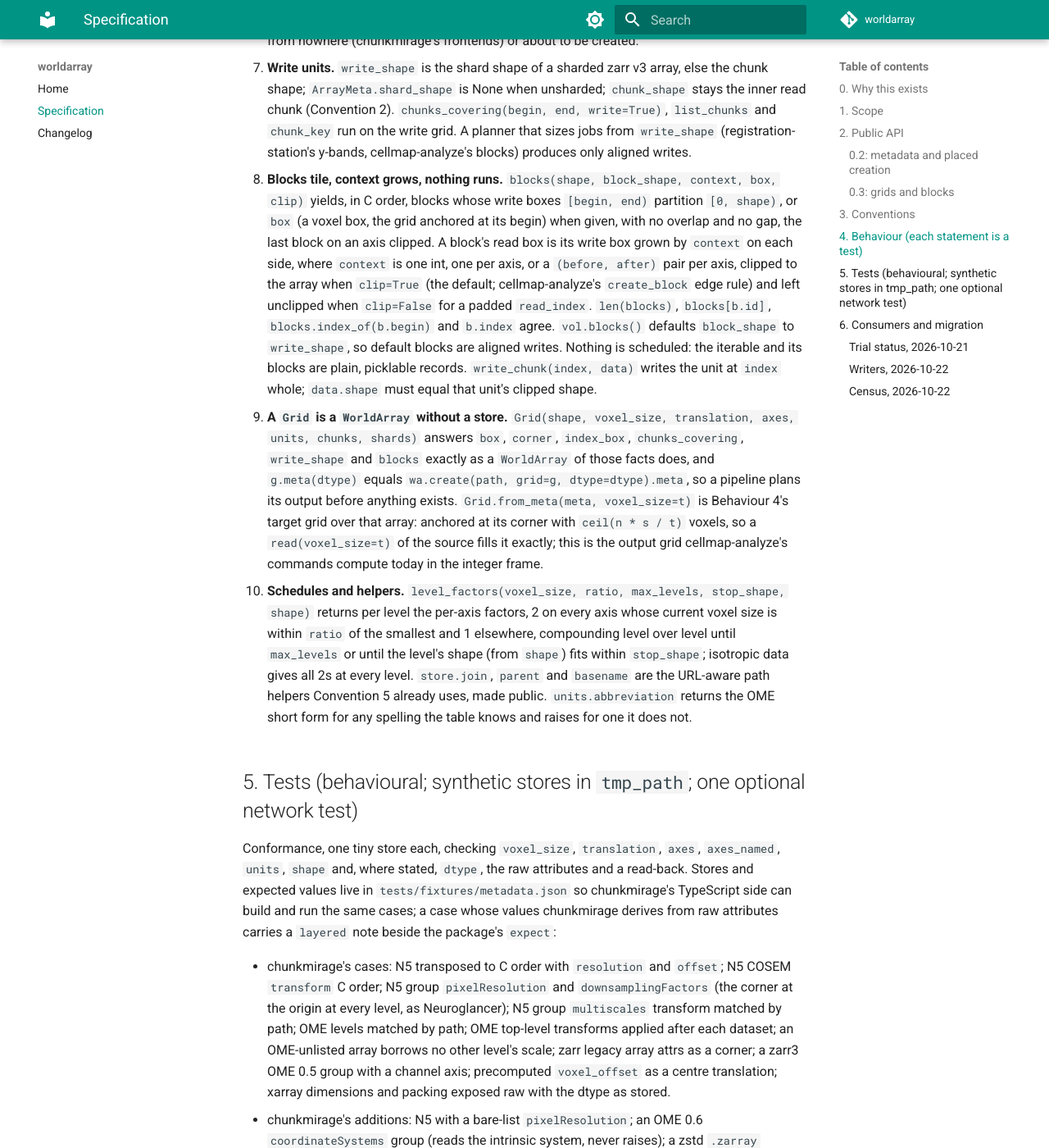
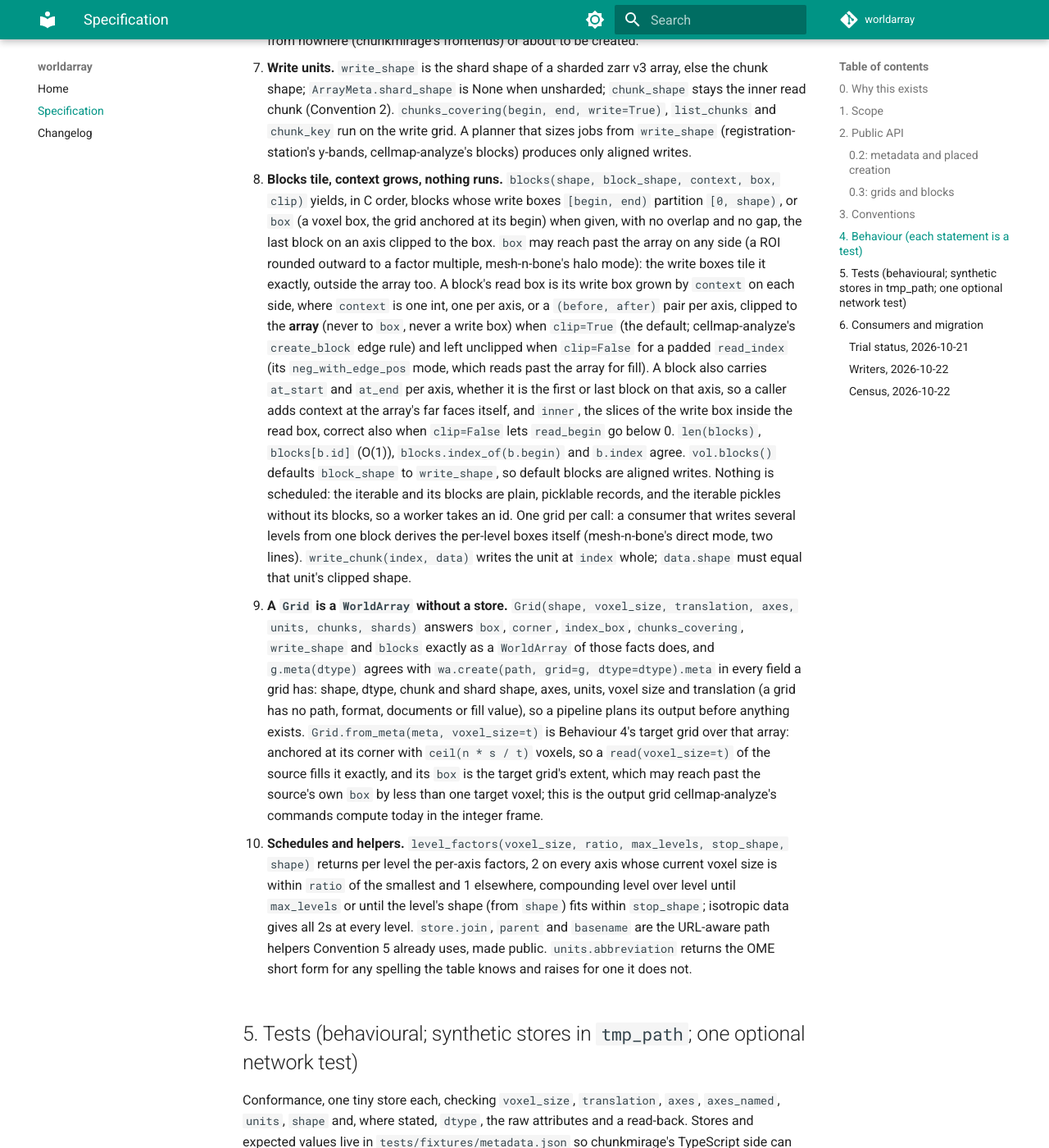
Before and after one commit to JaneliaSciComp/worldarray, an MkDocs documentation site: the page built from docs/spec.md, in a window 1280 px wide and 1400 px high, scrolled down 17565 px. Shown: the whole window at 82% size. Built offline with MkDocs 1.6.1 and Material for MkDocs 9.7.7, drawn with Linux system fonts in a browser that asks for light colours; comment, search, counter and statistics services are not loaded; some of the changed text lies outside the part shown.

Commit message:
0.3: grids and blocks wired to the array
vol.blocks() (block_shape defaults to write_shape), vol.write_chunk(index,
data) for one whole write unit, wa.create(path, grid=g, dtype=) taking shape,
placement, axes, units, chunks and shards from a Grid, Grid.meta carrying the
shard shape. Spec Behaviour 17 gains what the two block-iterator consumers
asked for and the subagent built: a box that may reach past the array with
only read boxes clipped, at_start/at_end per axis, inner slices, a picklable
iterable with O(1) blocks[id]; Behaviour 18 names the fields a grid's meta
shares with the created array's; Open question 6 is resolved. README and
CHANGELOG for 0.3.0.

Claude-Session: https://claude.ai/code/session_0141wgF8mkGbjGfBFKfKhp64

```diff
--- a/docs/spec.md
+++ b/docs/spec.md
@@ -723,24 +723,38 @@ Behaviours 10 to 16 are 0.2; 17 to 19 are 0.3.
 17. **Blocks tile, context grows, nothing runs.** `blocks(shape, block_shape, context, box,
     clip)` yields, in C order, blocks whose write boxes `[begin, end)` partition `[0,
     shape)`, or `box` (a voxel box, the grid anchored at its begin) when given, with no
-    overlap and no gap, the last block on an axis clipped. A block's read box is its write
-    box grown by `context` on each side, where `context` is one int, one per axis, or a
-    `(before, after)` pair per axis, clipped to the array when `clip=True` (the default;
-    cellmap-analyze's `create_block` edge rule) and left unclipped when `clip=False` for a
-    padded `read_index`. `len(blocks)`, `blocks[b.id]`, `blocks.index_of(b.begin)` and
+    overlap and no gap, the last block on an axis clipped to the box. `box` may reach past
+    the array on any side (a ROI rounded outward to a factor multiple, mesh-n-bone's halo
+    mode): the write boxes tile it exactly, outside the array too. A block's read box is
+    its write box grown by `context` on each side, where `context` is one int, one per
+    axis, or a `(before, after)` pair per axis, clipped to the **array** (never to `box`,
+    never a write box) when `clip=True` (the default; cellmap-analyze's `create_block` edge
+    rule) and left unclipped when `clip=False` for a padded `read_index` (its
+    `neg_with_edge_pos` mode, which reads past the array for fill). A block also carries
+    `at_start` and `at_end` per axis, whether it is the first or last block on that axis,
+    so a caller adds context at the array's far faces itself, and `inner`, the slices of
+    the write box inside the read box, correct also when `clip=False` lets `read_begin`
+    go below 0. `len(blocks)`, `blocks[b.id]` (O(1)), `blocks.index_of(b.begin)` and
     `b.index` agree. `vol.blocks()` defaults `block_shape` to `write_shape`, so default
     blocks are aligned writes. Nothing is scheduled: the iterable and its blocks are plain,
-    picklable records. `write_chunk(index, data)` writes the unit at `index` whole;
-    `data.shape` must equal that unit's clipped shape.
+    picklable records, and the iterable pickles without its blocks, so a worker takes an
+    id. One grid per call: a consumer that writes several levels from one block derives
+    the per-level boxes itself (mesh-n-bone's direct mode, two lines). `write_chunk(index,
+    data)` writes the unit at `index` whole; `data.shape` must equal that unit's clipped
+    shape.
 
 18. **A `Grid` is a `WorldArray` without a store.** `Grid(shape, voxel_size, translation,
     axes, units, chunks, shards)` answers `box`, `corner`, `index_box`, `chunks_covering`,
     `write_shape` and `blocks` exactly as a `WorldArray` of those facts does, and
-    `g.meta(dtype)` equals `wa.create(path, grid=g, dtype=dtype).meta`, so a pipeline plans
+    `g.meta(dtype)` agrees with `wa.create(path, grid=g, dtype=dtype).meta` in every
+    field a grid has: shape, dtype, chunk and shard shape, axes, units, voxel size and
+    translation (a grid has no path, format, documents or fill value), so a pipeline plans
     its output before anything exists. `Grid.from_meta(meta, voxel_size=t)` is Behaviour
     4's target grid over that array: anchored at its corner with `ceil(n * s / t)` voxels,
-    so a `read(voxel_size=t)` of the source fills it exactly; this is the output grid
-    cellmap-analyze's commands compute today in the integer frame.
+    so a `read(voxel_size=t)` of the source fills it exactly, and its `box` is the target
+    grid's extent, which may reach past the source's own `box` by less than one target
+    voxel; this is the output grid cellmap-analyze's commands compute today in the integer
+    frame.
 
 19. **Schedules and helpers.** `level_factors(voxel_size, ratio, max_levels, stop_shape,
     shape)` returns per level the per-axis factors, 2 on every axis whose current voxel size
@@ -968,11 +982,12 @@ over funlib geometry, by this spec's own assignment.
    attributes? If so, should the package offer `funlib_attrs(voxel_size, translation, axes,
    units)`, writing `offset` as the corner, funlib's meaning, for `create(attrs=)`, or do
    the repos keep writing their own?
-6. **The block iterator's shape** (Behaviour 17) is written from cellmap-analyze's
-   `create_block` (directional context, the edge rule, a fourth axis) and mesh-n-bone's
-   super-chunk grids (factor-aligned strides per level) without either session confirming
-   it. Confirm with both before 0.3 is built. mesh-n-bone's direct mode, where one task
-   writes several levels at once, may need per-level grids that `blocks` does not give.
+6. **The block iterator's shape** (Behaviour 17). Resolved 2026-10-22: both sessions
+   confirmed it. mesh-n-bone asked that `box` may reach past the array and that `clip`
+   clips read boxes only, and derives its per-level boxes from one grid itself;
+   cellmap-analyze asked for `at_start`/`at_end` per axis and `inner`, and confirmed that
+   `(before, after)` pairs cover its context modes and that `clip=False` with a padded
+   `read_index` is its edge-reading mode. All are in Behaviour 17.
 7. **Sidecar attributes.** registration-station's `fs` and `fix_origin_um` duplicate the OME
    scale and translation, and its `y0`, `y1`, `y0_core`, `y1_core`, `feather_vox` part
    attributes encode placement. With `ArrayMeta` round-tripping, are they still wanted, or
--- a/pyproject.toml
+++ b/pyproject.toml
@@ -1,6 +1,6 @@
 [project]
 name = "worldarray"
-version = "0.2.0"
+version = "0.3.0"
 description = "Read zarr, N5 and Neuroglancer precomputed volumes in world coordinates through tensorstore: correct voxel placement, pyramid levels, padded region reads, resampling. numpy + tensorstore only."
 readme = "README.md"
 license = { file = "LICENSE" }
```
Also changed, not shown: CHANGELOG.md (+23 -0 lines), README.md (+13 -0 lines), 4 other files.
